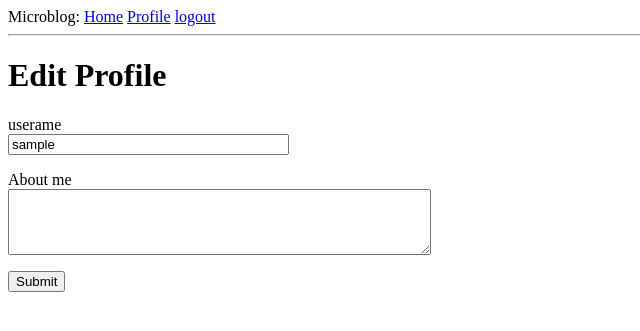
After one commit to CupOfGeo/FlaskBlog, a Flask app: page /edit_profile in a window 1280 px wide. The commit adds this page. Shown: the top 331 px of the page, without its empty margins (0-640 px from the left). Run offline with Flask 2, Linux system fonts and the light colour scheme; the visitor is signed in with stand-in values (Sample User, id 1); data comes from the database, SQL or seed files in the repository; both versions use the stored data as it was after the commit.

Commit message:
finished chapter 6

```diff
--- a/tut/app/forms.py
+++ b/tut/app/forms.py
@@ -1,6 +1,6 @@
 from flask_wtf import FlaskForm
-from wtforms import StringField, PasswordField, BooleanField, SubmitField
-from wtforms.validators import DataRequired, ValidationError, Email, EqualTo
+from wtforms import StringField, PasswordField, BooleanField, SubmitField, TextAreaField
+from wtforms.validators import DataRequired, ValidationError, Email, EqualTo, Length
 from app.models import User
 
 
@@ -29,3 +29,9 @@ class RegistrationForm(FlaskForm):
         user = User.query.filter_by(email=email.data).first()
         if user is not None:
             raise ValidationError('Please use a different email address.')
+
+
+class EditProfileForm(FlaskForm):
+    username = StringField('userame', validators=[DataRequired()])
+    about_me = TextAreaField('About me', validators=[Length(min=0,max=140)])
+    submit = SubmitField("Submit")
--- a/tut/app/models.py
+++ b/tut/app/models.py
@@ -2,6 +2,9 @@ from app import db, login
 from datetime import datetime
 from werkzeug.security import generate_password_hash, check_password_hash
 from flask_login import UserMixin
+from hashlib import md5
+
+#DATABASE STUFF
 
 class User(UserMixin, db.Model):
     id = db.Column(db.Integer, primary_key=True)
@@ -9,6 +12,8 @@ class User(UserMixin, db.Model):
     email = db.Column(db.String(120), index=True, unique=True)
     password_hash = db.Column(db.String(128))
     posts = db.relationship('Post', backref='author', lazy='dynamic')
+    about_me = db.Column(db.String(140))
+    last_seen = db.Column(db.DateTime, default=datetime.utcnow())
 
     def _repr__(self):
         return '<User {}>'.format(self.username)
@@ -18,6 +23,12 @@ class User(UserMixin, db.Model):
 
     def check_password(self, password):
         return check_password_hash(self.password_hash, password)
+
+    def avatar(self,size):
+        digest = md5(self.email.lower().encode('utf-8')).hexdigest()
+        #turns email to random picture
+        return 'https:www.gravatar.com/avatar/{}?d=identicon&s={}'.format(digest, size)
+
 
 class Post(db.Model):
     id = db.Column(db.Integer, primary_key=True)
--- a/tut/app/routes.py
+++ b/tut/app/routes.py
@@ -1,9 +1,10 @@
 from flask import render_template, flash, redirect, url_for, request
 from app import app, db
-from app.forms import LoginForm, RegistrationForm
+from app.forms import LoginForm, RegistrationForm, EditProfileForm
 from flask_login import current_user, login_user, logout_user, login_required
 from app.models import User
 from werkzeug.urls import url_parse
+from datetime import datetime
 
 
 
@@ -85,3 +86,26 @@ def user(username):
         {'author':user, 'body': 'Post #TWO'}
     ]
     return render_template('user.html', user=user, posts=posts)
+
+
+@app.route('/edit_profile', methods=['GET','POST'])
+@login_required
+def edit_profile():
+    form = EditProfileForm()
+    if form.validate_on_submit():
+        current_user.username = form.username.data
+        current_user.about_me = form.about_me.data
+        db.session.commit()
+        flash('Your changes have been saved')
+        return redirect(url_for('edit_profile'))
+    elif request.method == 'GET':
+        form.username.data = current_user.username
+        form.about_me.data = current_user.about_me
+    return render_template('edit_profile.html',title='Edit Profile',form=form)
+
+
+@app.before_request
+def before_request():
+    if current_user.is_authenticated:
+        current_user.last_seen = datetime.utcnow()
+        db.session.commit()
--- /dev/null
+++ b/tut/app/templates/_post.html
@@ -0,0 +1,5 @@
+<table>
+  <tr valign="top">
+    <td><img src="{{post.author.avatar(36)}}"</td>
+    <td>{{post.author.username}} says:<br>{{post.body}}</td>
+  </tr>
--- /dev/null
+++ b/tut/app/templates/edit_profile.html
@@ -0,0 +1,23 @@
+{% extends "base.html" %}
+
+{% block content %}
+    <h1>Edit Profile</h1>
+    <form action="" method="post">
+        {{ form.hidden_tag() }}
+        <p>
+            {{ form.username.label }}<br>
+            {{ form.username(size=32) }}<br>
+            {% for error in form.username.errors %}
+            <span style="color: red;">[{{ error }}]</span>
+            {% endfor %}
+        </p>
+        <p>
+            {{ form.about_me.label }}<br>
+            {{ form.about_me(cols=50, rows=4) }}<br>
+            {% for error in form.about_me.errors %}
+            <span style="color: red;">[{{ error }}]</span>
+            {% endfor %}
+        </p>
+        <p>{{ form.submit() }}</p>
+    </form>
+{% endblock %}
--- a/tut/microblog.py
+++ b/tut/microblog.py
@@ -1,6 +1,6 @@
 from app import app, db
 from app.models import User, Post
 
-@app.shell_context_processors
+#@app.shell_context_processors #giving me errors all of a sudden :(
 def make_shell_context():
         return{'db': db, 'User': User, 'Post': Post}
```
Also changed, not shown: tut/app/templates/user.html (+14 -4 lines), tut/migrations/versions/997a2096bf4d_new_fields_for_user_model.py (added, +30 -0 lines), tut/app.db.
